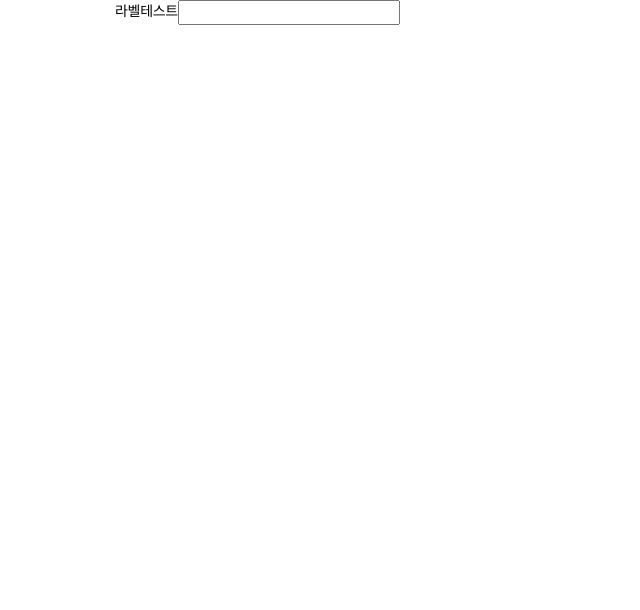
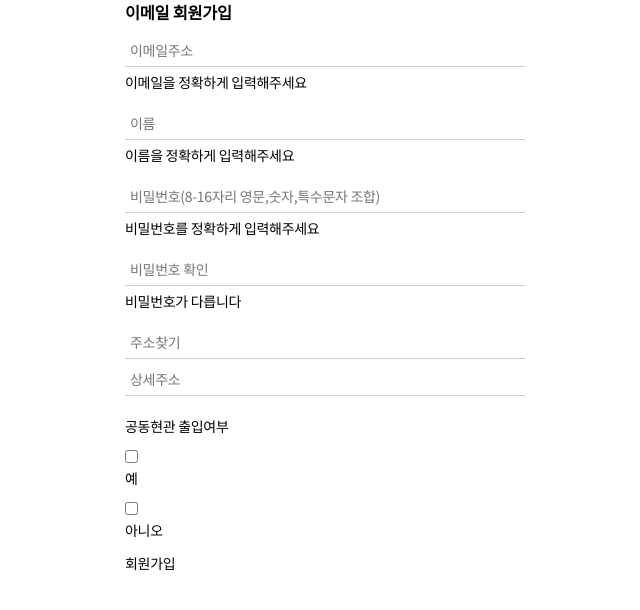
Before and after one commit to kimjiwon506/membership, a React (Create React App) app: page / in a window 1280 px wide. Shown: the top 610 px of the page, without its empty margins (315-955 px from the left). Built offline with nearby package versions, Linux system fonts and the light colour scheme.

Commit message:
joinForm스타일추가, 폰트 추가

```diff
--- a/package.json
+++ b/package.json
@@ -5,6 +5,7 @@
   "dependencies": {
     "@emotion/react": "^11.10.6",
     "@emotion/styled": "^11.10.6",
+    "@fontsource/noto-sans-kr": "^4.5.12",
     "@testing-library/jest-dom": "^5.16.5",
     "@testing-library/react": "^13.4.0",
     "@testing-library/user-event": "^13.5.0",
--- a/src/App.jsx
+++ b/src/App.jsx
@@ -3,6 +3,7 @@ import { BrowserRouter as Router } from "react-router-dom";
 
 import AppRoutes from "./AppRoutes";
 
+import './styles'
 import './assets/styles/reset.css'
 
 function App() {
--- a/src/assets/styles/reset.css
+++ b/src/assets/styles/reset.css
@@ -112,8 +112,9 @@ body {
   button {
     font-size: 14px;
     line-height: 1.5;
-    font-family: "Montserrat", Inter, NotoSansKR, "Noto Sans KR", -apple-system,
-      BlinkMacSystemFont, Roboto, sans-serif;
+    /* font-family: "Noto Sans KR", "Montserrat", Inter, NotoSansKR,-apple-system,
+      BlinkMacSystemFont, Roboto, sans-serif; */
+    font-family: "Noto Sans KR", sans-serif;
     color: #000;
     font-weight: 400;
     letter-spacing: -0.3px;
--- a/src/components/form/Form.jsx
+++ b/src/components/form/Form.jsx
@@ -12,30 +12,34 @@ export const Form = forwardRef(function Form(props){
     </FormContext.Provider>
 })
 
-const Root = forwardRef(function Root(props){
+const Root = forwardRef(function Root(props,ref){
         return (
-        <S.Root ref={props.ref} action=''>
+        <S.Root ref={ref} action=''>
             {props.children}
         </S.Root>
     )
 });
 
-const Field = forwardRef(function Field(props){
+const Field = forwardRef(function Field(props, ref){
         return (
-        <fieldset>{props.children}</fieldset>
+        <S.Field ref={ref}>{props.children}</S.Field>
     )
 })
 
-const Label = forwardRef(function Label(props){
-    return <label htmlFor="">{props.children}</label>
+const Label = forwardRef(function Label(props, ref){
+    return <S.Label ref={ref}  htmlFor={props.html}>{props.children}</S.Label>
 })
 
-const Control = forwardRef(function Control(props){
-    return <input ref={props.ref} type={props.type} placeholder={props.placeholder} />
+const Control = forwardRef(function Control(props, ref){
+    return <S.Control ref={ref} type={props.type} placeholder={props.placeholder} />
 });
 
+const Submit = function Submit(props){
+    return <S.Submit onClick={props.onClick}>{props.children}</S.Submit>
+}
+
 const TextMessage = function TextMessage(props){
-    return <p>{props.children}</p>
+    return <S.TextMessage>{props.children}</S.TextMessage>
 }
 
 Form.Root = Root;
@@ -43,3 +47,4 @@ Form.Field = Field;
 Form.Label = Label;
 Form.Control = Control;
 Form.TextMessage = TextMessage;
+Form.Submit = Submit;
--- a/src/components/form/Form.styled.jsx
+++ b/src/components/form/Form.styled.jsx
@@ -1,3 +1,23 @@
 import styled from '@emotion/styled'
 
-export const Root = styled.form``
+export const Root = styled.form`
+    padding: 0 10px;
+`
+export const Field = styled.fieldset`
+    margin: 10px 0;
+`
+export const Label = styled.label`
+    display: block;
+    margin-bottom: 10px;
+`
+export const Control = styled.input`
+    width: ${(props) => props.type === ("text" || "textarea") && "100%" };
+    border: none;
+    padding: 5px;
+    outline: none;
+    border-bottom: 1px solid #ccc;
+    margin-bottom: 5px;
+`
+export const TextMessage = styled.p``
+
+export const Submit = styled.button``
--- a/src/index.css
+++ b/src/index.css
@@ -1,8 +1,6 @@
 body {
   margin: 0;
-  font-family: -apple-system, BlinkMacSystemFont, 'Segoe UI', 'Roboto', 'Oxygen',
-    'Ubuntu', 'Cantarell', 'Fira Sans', 'Droid Sans', 'Helvetica Neue',
-    sans-serif;
+  font-family: "Noto Sans KR", sans-serif;
   -webkit-font-smoothing: antialiased;
   -moz-osx-font-smoothing: grayscale;
 }
--- a/src/pages/join/views/JoinView.jsx
+++ b/src/pages/join/views/JoinView.jsx
@@ -1,12 +1,45 @@
 import { Form } from 'components/form/Form';
-import React, { useState } from 'react';
+import React from 'react';
+
+import * as S from "./JoinView.styled";
 
 function JoinView() {
     return (
         <Form.Root action="">
+            <h3>이메일 회원가입</h3>
             <Form.Field>
-                <Form.Label>라벨테스트</Form.Label>
-                <Form.Control type="text"></Form.Control>
+                <S.Box>
+                    <Form.Control type="text" placeholder="이메일주소"></Form.Control>
+                    <Form.TextMessage>이메일을 정확하게 입력해주세요</Form.TextMessage>
+                </S.Box>
+                <S.Box>
+                    <Form.Control type="text" placeholder="이름"></Form.Control>
+                    <Form.TextMessage>이름을 정확하게 입력해주세요</Form.TextMessage>
+                </S.Box>
+                <S.Box>
+                    <Form.Control type="text" placeholder="비밀번호(8-16자리 영문,숫자,특수문자 조합)"></Form.Control>
+                    <Form.TextMessage>비밀번호를 정확하게 입력해주세요</Form.TextMessage>
+                </S.Box>
+                <S.Box>
+                    <Form.Control type="text" placeholder="비밀번호 확인"></Form.Control>
+                    <Form.TextMessage>비밀번호가 다릅니다</Form.TextMessage>
+                </S.Box>
+                <S.Box>
+                    <Form.Control type="text" placeholder="주소찾기"></Form.Control>
+                    <Form.Control type="text" placeholder="상세주소"></Form.Control>
+                </S.Box>
+                <S.Box>
+                    <Form.Label>공동현관 출입여부</Form.Label>
+                    <div>
+                        <Form.Control type="checkbox" />
+                        <Form.Label>예</Form.Label>
+                    </div>
+                    <div>
+                        <Form.Control type="checkbox" />
+                        <Form.Label>아니오</Form.Label>
+                    </div>
+                </S.Box>
+                <Form.Submit>회원가입</Form.Submit>
             </Form.Field>
         </Form.Root>
     );
--- a/src/pages/join/views/JoinView.styled..jsx
+++ /dev/null
@@ -1 +0,0 @@
-import styled from '@emotion/styled'
--- /dev/null
+++ b/src/pages/join/views/JoinView.styled.jsx
@@ -0,0 +1,6 @@
+import styled from '@emotion/styled'
+
+
+export const Box = styled.div`
+    & + & {margin-top:15px;}
+`
```
Also changed, not shown: src/styles.js (added, +11 -0 lines), 1 other file (tests, documents, lock files or other folders).
